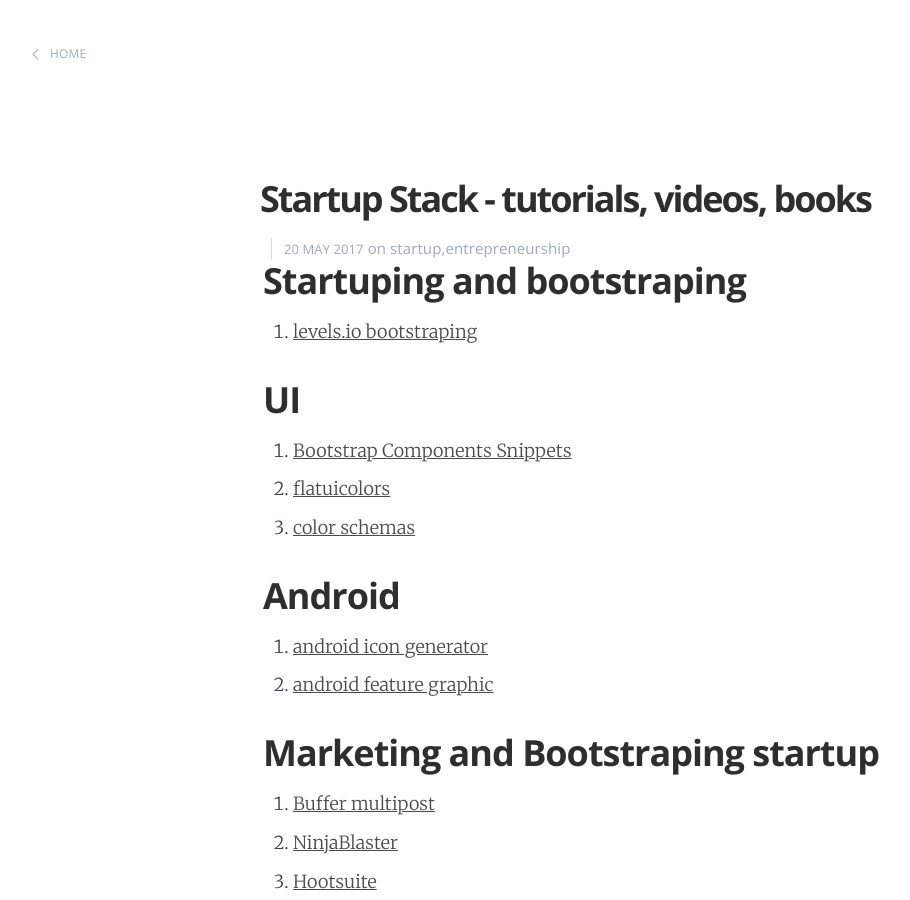
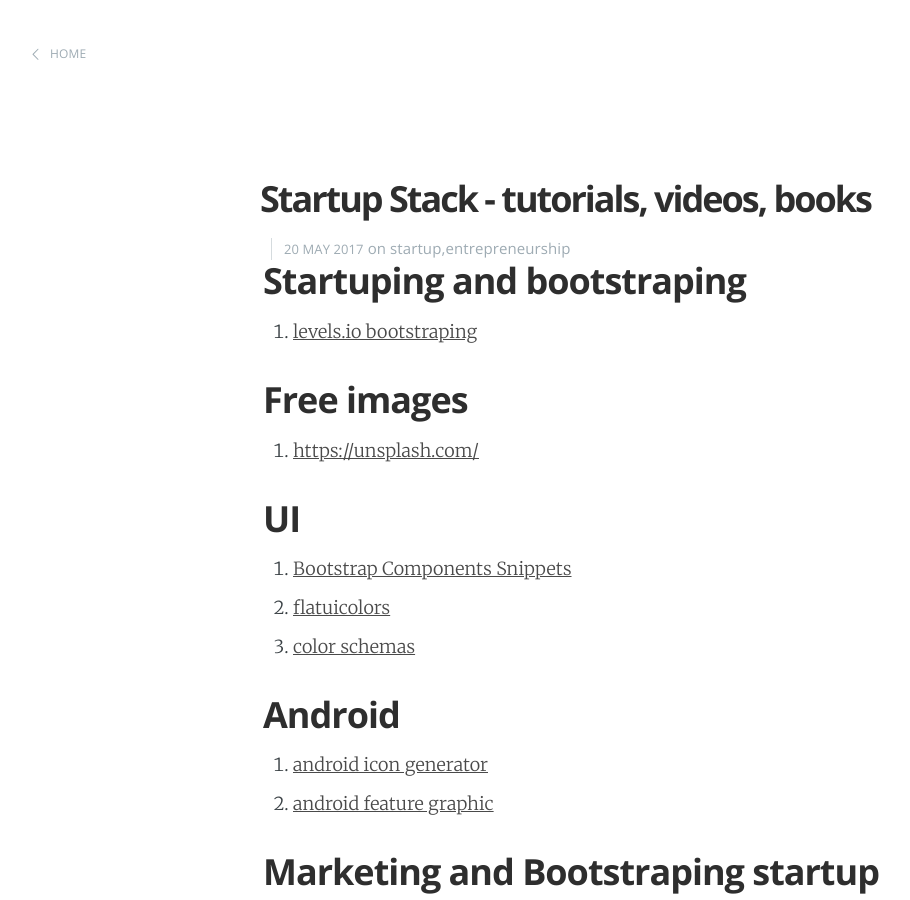
Before and after one commit to tomer-ben-david/tomer-ben-david.github.io.jekyll, a Jekyll site: the page built from _posts/2017/2017-05-20-startup-stack-page.md, in a window 1280 px wide and 900 px high. Shown: the whole window, without its empty margins (22-932 px from the left). Built offline with Jekyll 4.4.1, drawn with Linux system fonts in a browser that asks for light colours; comment, search, counter and statistics services are not loaded.

```diff
--- a/_posts/2017/2017-05-20-startup-stack-page.md
+++ b/_posts/2017/2017-05-20-startup-stack-page.md
@@ -7,6 +7,10 @@
 ---
 ## Startuping and bootstraping
 1. [levels.io bootstraping](https://levels.io/bootstrapping/)
+
+## Free images
+
+1. [https://unsplash.com/](https://unsplash.com/)
 
 ## UI
 1. [Bootstrap Components Snippets](bootsnipp.com)
```
